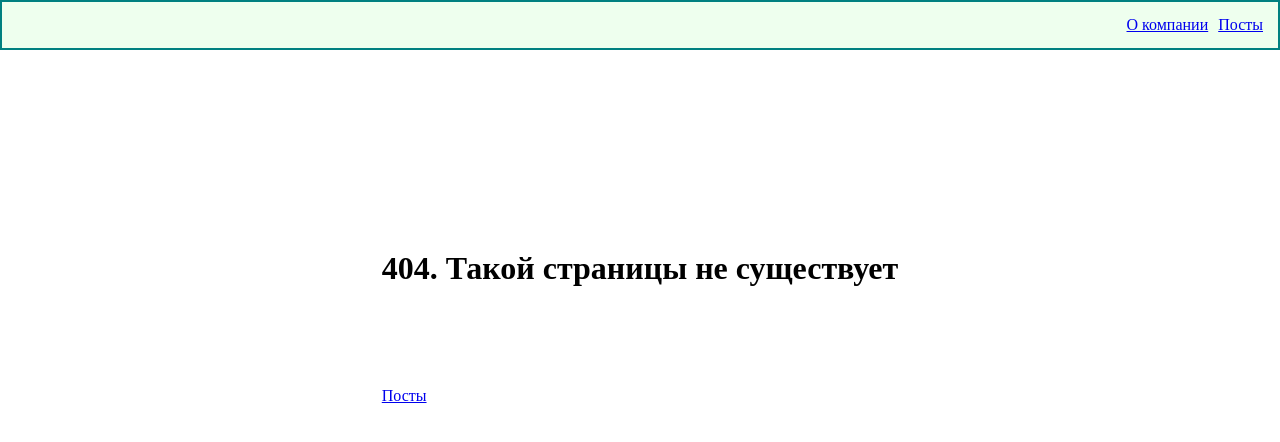
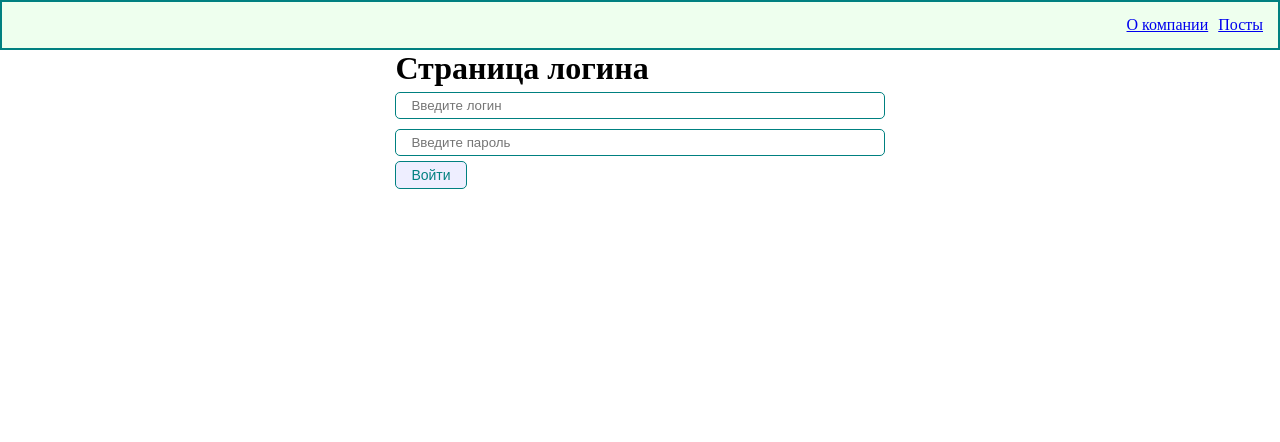
Before and after one commit to SergeyAsadchiy/react-start, a React (Create React App) app: page /login in a window 1280 px wide. Before the commit this address had no page. Shown: the top 442 px of the page. Built offline with nearby package versions, Linux system fonts and the light colour scheme.

Commit message:
login page and private routes

```diff
--- a/src/components/AppRouter.jsx
+++ b/src/components/AppRouter.jsx
@@ -4,22 +4,35 @@
 import Posts from "../pages/Posts";
 import Error from "../pages/Error";
 import PostPage from "../pages/PostPage";
+import Login from "../pages/Login";
 
-const routes = [
+const privateRoutes = [
   {path: '/about', element: <About/>},
   {path: '/posts', element: <Posts/>},
   {path: '/posts/:id', element: <PostPage/>},
   {path: '/', element: <Posts/>},
   {path: '*', element: <Error/>},
+]
 
+const publicRoutes = [
+  {path: '/login', element: <Login/>},
+  {path: '/', element: <Login/>},
+  {path: '*', element: <Error/>},
 ]
+
+const isAuth = false
 
 const AppRouter = () => {
   return (
     <Routes>
-      {routes.map(route =>
-        <Route path={route.path} element={route.element}/>
-      )}
+      {isAuth
+        ? privateRoutes.map(route =>
+          <Route path={route.path} element={route.element} key={route.path}/>
+        )
+        :publicRoutes.map(route =>
+          <Route path={route.path} element={route.element} key={route.path}/>
+        )
+      }
     </Routes>
   );
 };
--- /dev/null
+++ b/src/pages/Login.jsx
@@ -0,0 +1,18 @@
+import React from 'react';
+import MyInput from "../components/UI/input/MyInput";
+import MyButton from "../components/UI/button/MyButton";
+
+const Login = () => {
+  return (
+    <div>
+      <h1>Страница логина</h1>
+      <form>
+        <MyInput type="text" placeholder="Введите логин"/>
+        <MyInput type="password" placeholder="Введите пароль"/>
+        <MyButton>Войти</MyButton>
+      </form>
+    </div>
+  );
+};
+
+export default Login;
```
